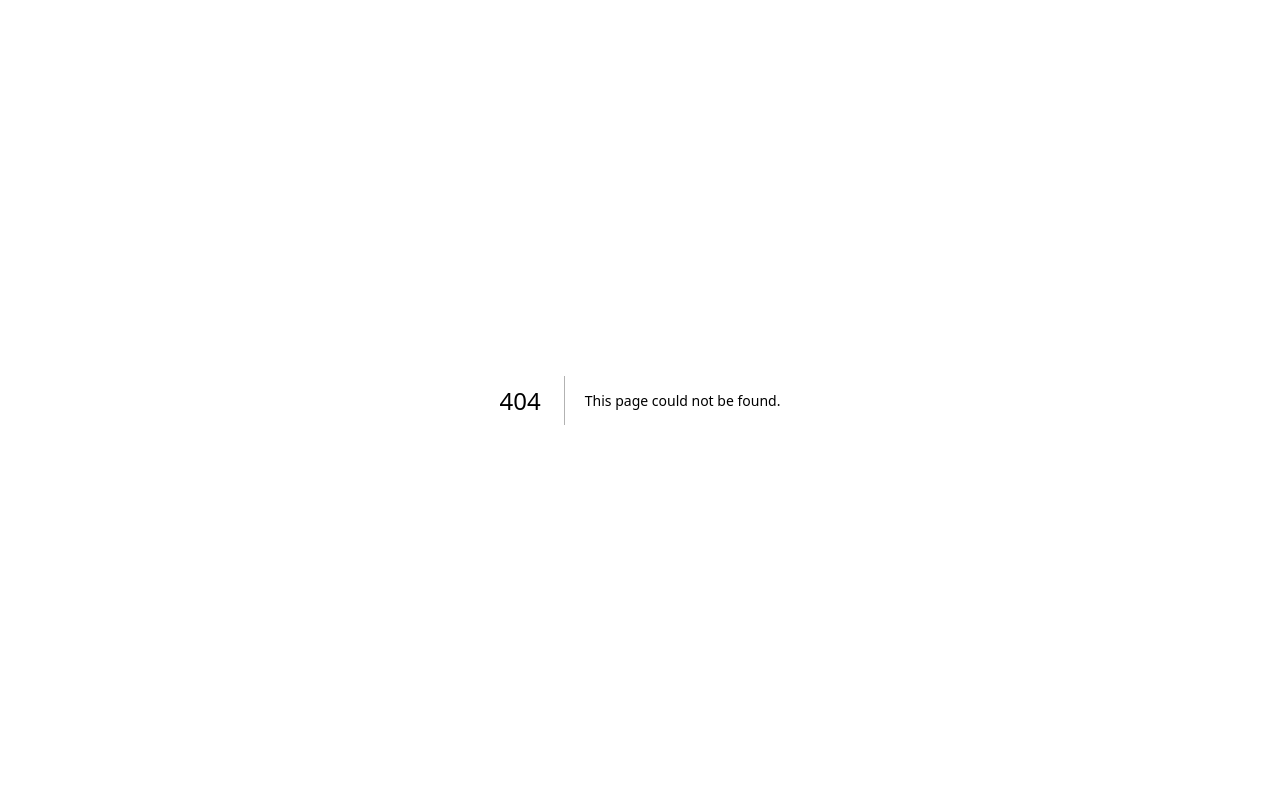
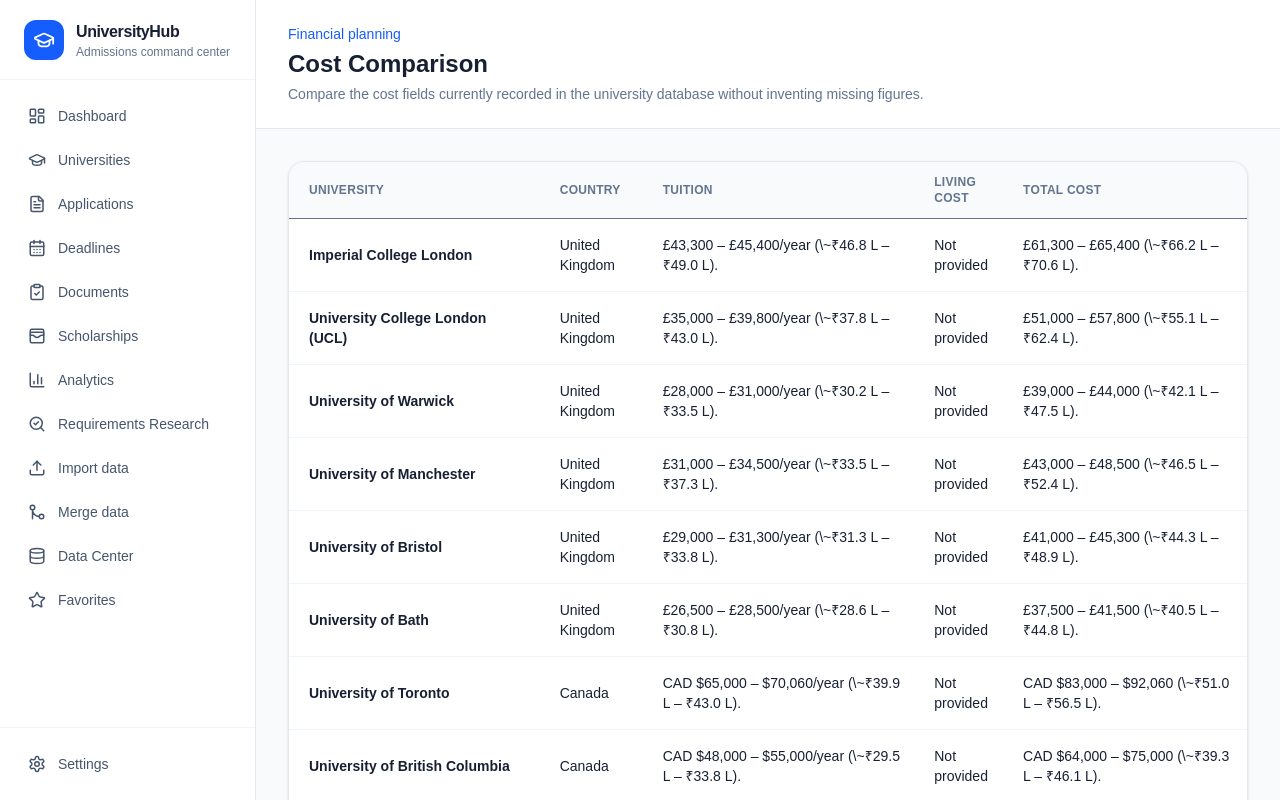
Before and after one commit to swiftpear1o1/UniversityHub101, a Next.js app: page /costs in a window 1280 px wide. Before the commit this address had no page. Shown: the top 800 px of the page. Built offline with nearby package versions, Linux system fonts and the light colour scheme.

Commit message:
feat: add cost comparison view

```diff
--- /dev/null
+++ b/app/costs/page.tsx
@@ -0,0 +1,9 @@
+"use client";
+import { useMemo } from "react";
+import { Sidebar } from "@/components/Sidebar";
+import { universities } from "@/lib/universities";
+
+export default function CostsPage(){
+ const rows=useMemo(()=>universities.map(u=>({name:u.name,country:u.country,tuition:u.tuition||"Not provided",living:u.livingCost||"Not provided",total:u.totalCost||"Not provided"})),[]);
+ return <div className="min-h-screen bg-slate-50"><Sidebar/><main className="ml-64 min-h-screen"><header className="border-b border-slate-200 bg-white px-8 py-6"><p className="text-sm font-medium text-blue-600">Financial planning</p><h1 className="mt-1 text-2xl font-semibold">Cost Comparison</h1><p className="mt-1 text-sm text-slate-500">Compare the cost fields currently recorded in the university database without inventing missing figures.</p></header><div className="p-8"><div className="overflow-x-auto rounded-2xl border border-slate-200 bg-white shadow-sm"><table className="w-full min-w-[900px] text-left text-sm"><thead className="border-b bg-slate-50 text-xs uppercase tracking-wide text-slate-500"><tr><th className="px-5 py-3">University</th><th className="px-3 py-3">Country</th><th className="px-3 py-3">Tuition</th><th className="px-3 py-3">Living cost</th><th className="px-3 py-3">Total cost</th></tr></thead><tbody className="divide-y divide-slate-100">{rows.map(r=><tr key={r.name}><td className="px-5 py-4 font-semibold">{r.name}</td><td className="px-3 py-4">{r.country}</td><td className="px-3 py-4">{r.tuition}</td><td className="px-3 py-4">{r.living}</td><td className="px-3 py-4">{r.total}</td></tr>)}</tbody></table></div></div></main></div>
+}
```
